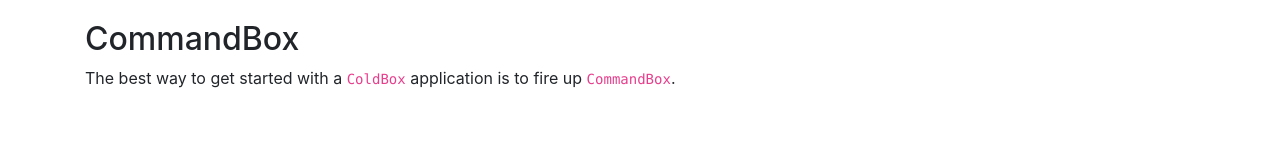
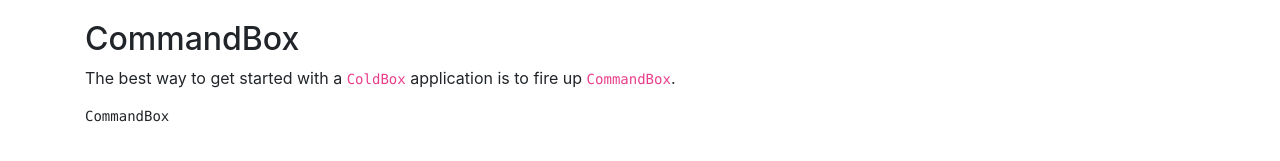
Before and after one commit to richardherbert/playlistr, a Jekyll site: the page built from setup/index.html, in a window 1280 px wide and 1200 px high. Shown: the part 314-475 px from the top of the window. Built offline with Jekyll 4.4.1, drawn with Linux system fonts in a browser that asks for light colours.

Commit message:
Code highlighting sample

```diff
--- a/setup/index.html
+++ b/setup/index.html
@@ -12,5 +12,12 @@ layout: default
 		<h2>CommandBox</h2>
 
 		<p>The best way to get started with a <code>ColdBox</code> application is to fire up <code>CommandBox</code>.</p>
+
+
+{% highlight shell_session %}
+CommandBox
+{% endhighlight %}
+
+
 	</div>
 </div>
```
